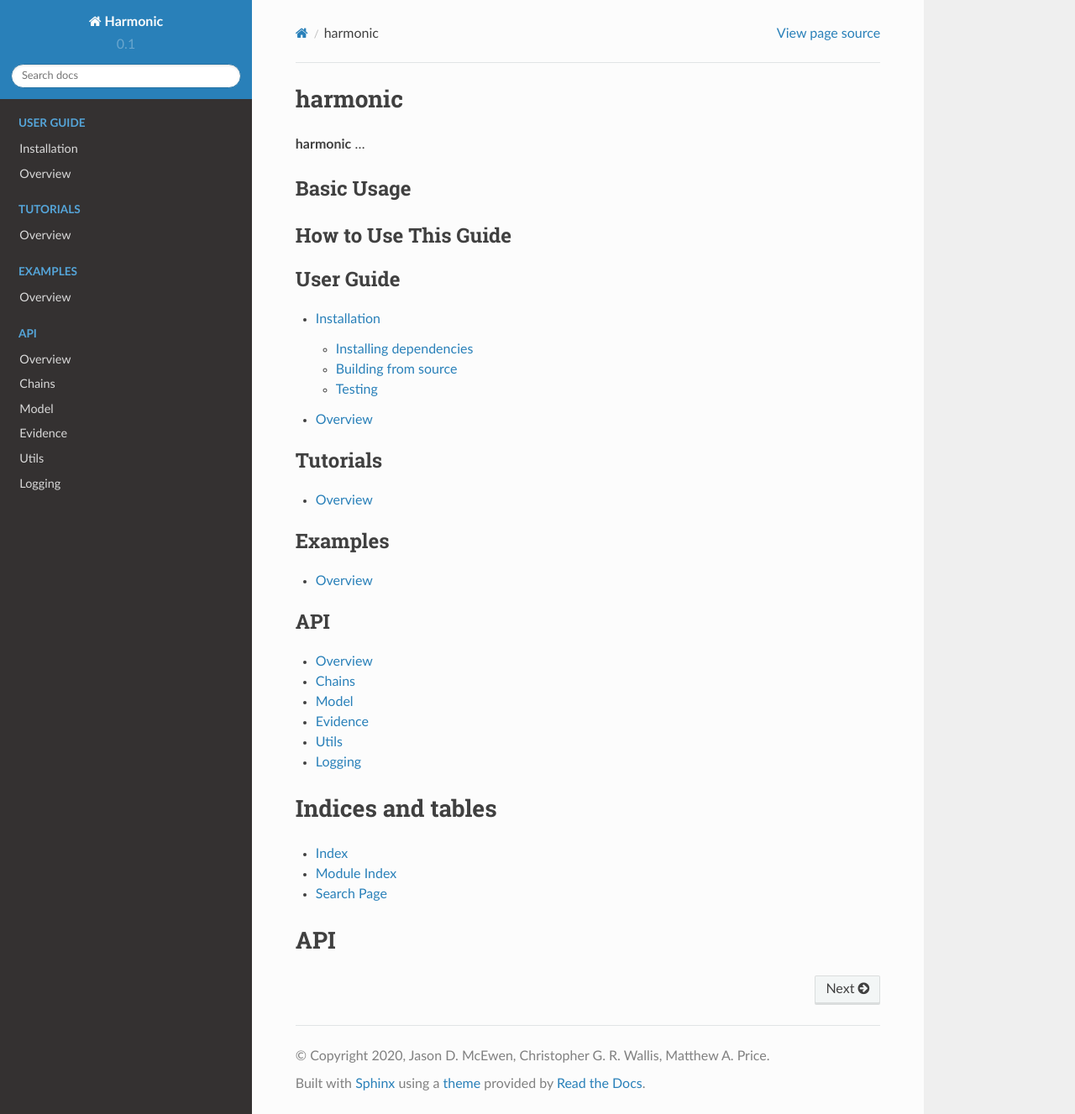
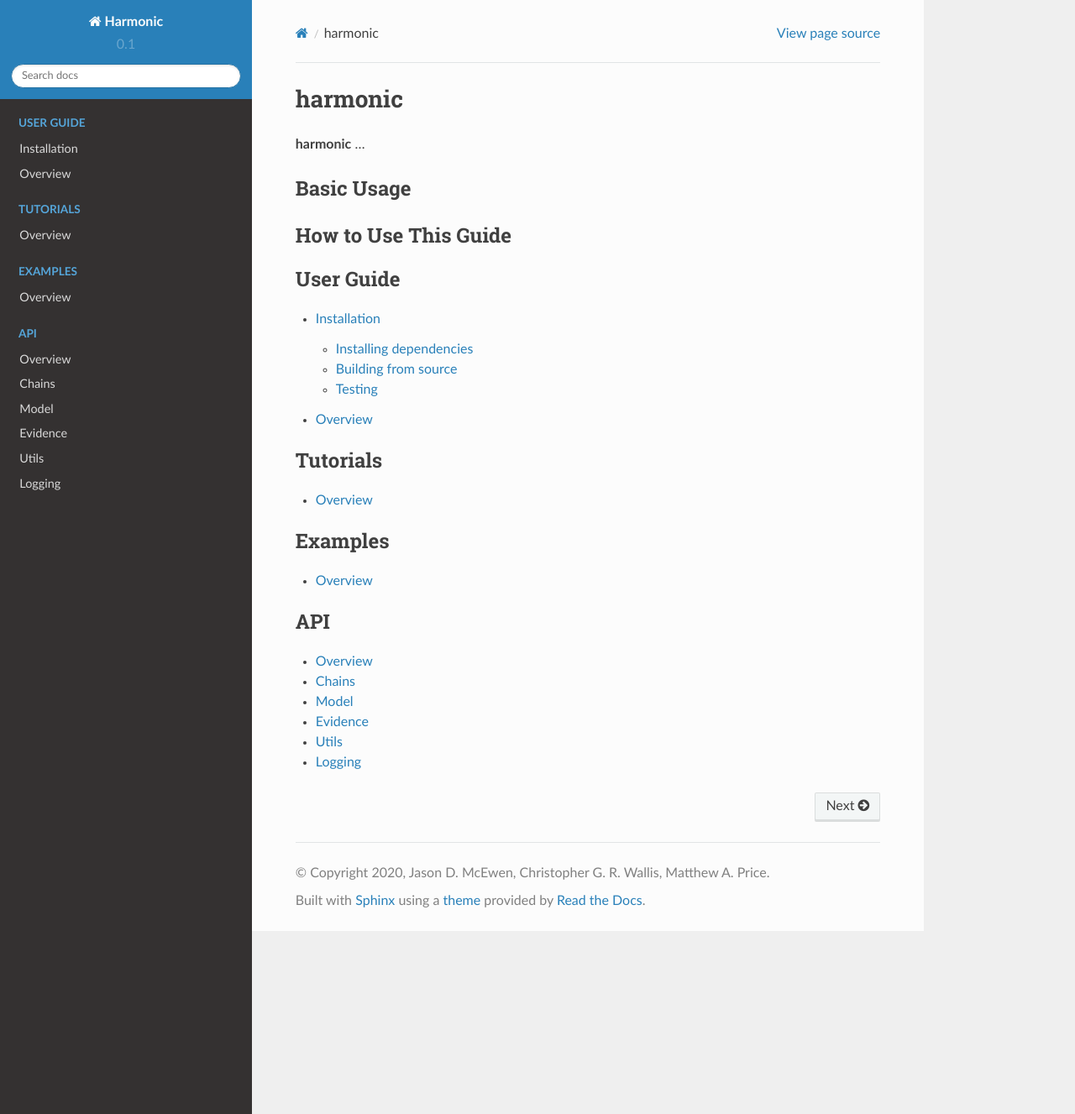
Before and after one commit to astro-informatics/harmonic, a Sphinx documentation site: the page built from docs/index.rst, in a window 1280 px wide and 1327 px high. Shown: the whole window at 84% size. Built offline with Sphinx 7.4.7 and the Read the Docs theme 2.0.0, drawn with Linux system fonts in a browser that asks for light colours; pages that are not in the unit, such as notebooks, are missing from menus; part of the change alters nothing that is shown.

Commit message:
Comment out indices and tables

```diff
--- a/docs/index.rst
+++ b/docs/index.rst
@@ -57,33 +57,10 @@ How to Use This Guide
 
 
 
+..
+  Indices and tables
+  ==================
 
-Indices and tables
-==================
-
-* :ref:`genindex`
-* :ref:`modindex`
-* :ref:`search`
-
-
-API
-===
-
-
-..
-   Chains
-   ------
-
-..
-   .. autoclass:: harmonic.Chains
-      :members:
-
-..
-   .. automodule:: harmonic.utils
-      :members:
-
-   .. automodule:: harmonic.logs
-      :members:
-..
-   .. automodule:: harmonic.model
-      :members:
+  * :ref:`genindex`
+  * :ref:`modindex`
+  * :ref:`search`
```
